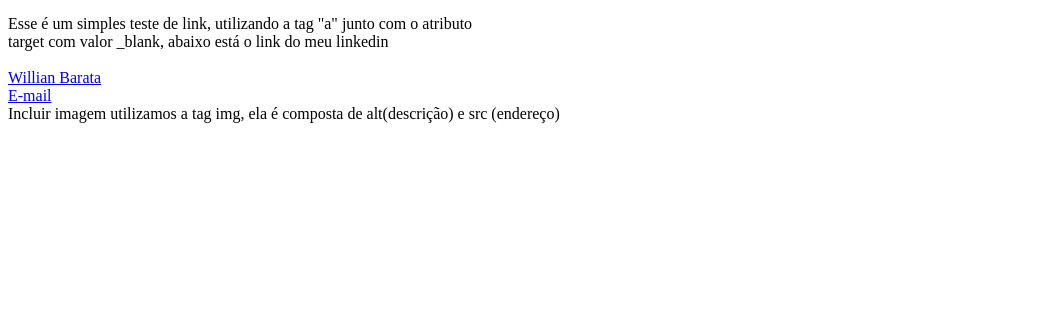
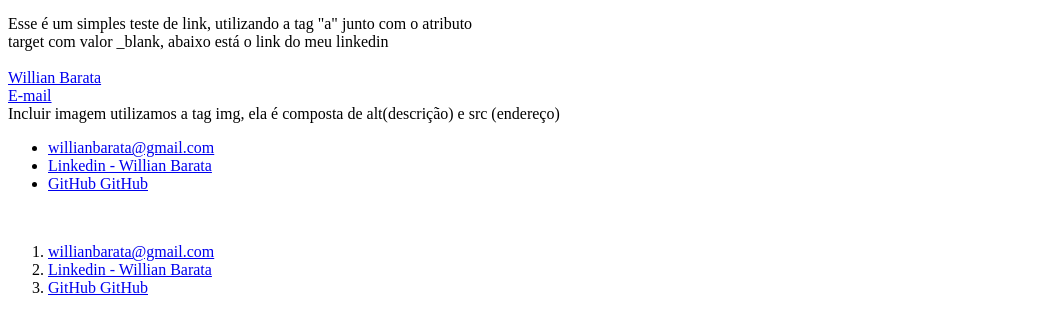
Before and after one commit to willianbarata/DioBootcampEduzz, a plain HTML site: page 1 - Introdução a criação de websites com HTML5 e CSS3/index.html in a window 1280 px wide. Shown: the part 2162-2475 px from the top of the page, without its empty margins (0-1047 px from the left). Before the commit the page ends 2301 px from the top, so only its background shows below. Drawn offline with Linux system fonts and the light colour scheme.

Commit message:
Aula 10 - Lista ordenadas e sem ordenação

```diff
--- a/1 - Introdução a criação de websites com HTML5 e CSS3/index.html
+++ b/1 - Introdução a criação de websites com HTML5 e CSS3/index.html
@@ -34,6 +34,34 @@
 
 
         </p>
-        <footer></footer>
+        <footer>
+            <ul>
+                <li>
+                    <a href="mailto: willianbarata@gmail.com"> willianbarata@gmail.com</a>
+                </li>
+                <li>
+                    <a href="https://www.linkedin.com/in/willian-fernando-barata-6948ba158/" target="_blank">Linkedin - Willian Barata </a>
+                </li>
+                <li>
+                    <a href="https://github.com/willianbarata" target="_blank">GitHub GitHub</a>
+                </li>
+
+            </ul>
+
+            <br>
+
+            <ol>
+                <li>
+                    <a href="mailto: willianbarata@gmail.com"> willianbarata@gmail.com</a>
+                </li>
+                <li>
+                    <a href="https://www.linkedin.com/in/willian-fernando-barata-6948ba158/" target="_blank">Linkedin - Willian Barata </a>
+                </li>
+                <li>
+                    <a href="https://github.com/willianbarata" target="_blank">GitHub GitHub</a>
+                </li>
+
+            </ol>
+        </footer>
     </body>
 </html>
```
